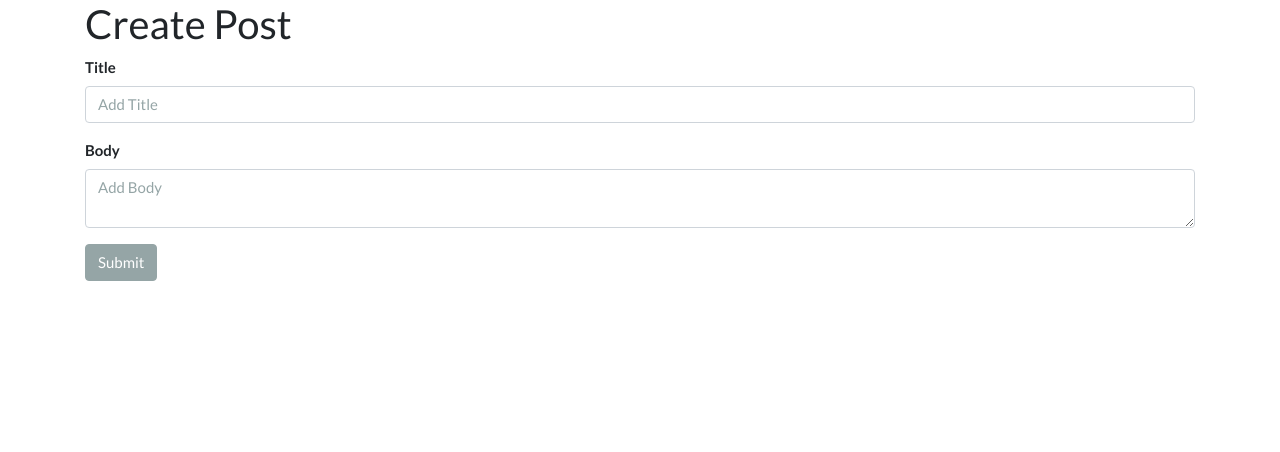
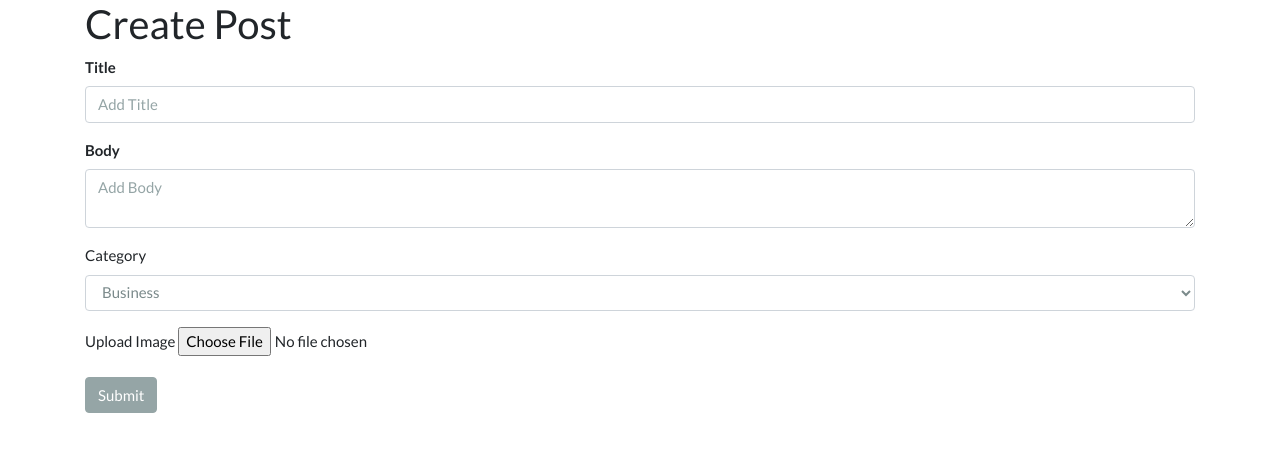
Before and after one commit to MShcherbyna/test, a CodeIgniter app: page /database/posts/create in a window 1280 px wide. Shown: the part 71-523 px from the top of the page. Run offline with CodeIgniter, Linux system fonts and the light colour scheme; data comes from the database, SQL or seed files in the repository; both versions use the stored data as it was after the commit; some libraries are stand-ins or nearby versions.

Commit message:
third video (after use stash apply)

```diff
--- a/application/config/autoload.php
+++ b/application/config/autoload.php
@@ -89,7 +89,7 @@ $autoload['drivers'] = array();
 |
 |	$autoload['helper'] = array('url', 'file');
 */
-$autoload['helper'] = array("url","form");
+$autoload['helper'] = array("url","form","text");
 
 /*
 | -------------------------------------------------------------------
--- a/application/controllers/Posts.php
+++ b/application/controllers/Posts.php
@@ -31,6 +31,7 @@
         public function create()
         {
             $data['title'] = 'Create Post';
+            $data['categories'] = $this->post_model->get_categories();
 
             $this->form_validation->set_rules('title', 'Title', 'required');
             $this->form_validation->set_rules('body', 'Body', 'required');
@@ -41,7 +42,23 @@
                 $this->load->view('posts/create', $data);
                 $this->load->view('templates/footer');
             } else {
-                $this->post_model->create_post();
+                //Upload file
+                $config['upload_path'] = './assets/images/posts';
+                $config['allowed_types'] = 'gif|jpg|png';
+                $config['max_size'] = '2048';
+                $config['max_width'] = '2000';
+                $config['max_height'] = '2000';
+                $this->load->library('upload', $config);
+
+
+                if(!$this->upload->do_upload()){
+                    $errors = array('error' => $this->upload->display_errors());
+                    $post_image = 'noimage.jpg';
+                } else {
+                    $data = array('upload_data' => $this->upload->data());
+                    $post_image = $_FILES['userfile']['name'];
+                }
+                $this->post_model->create_post($post_image);
                 redirect('posts');
             }
 
@@ -67,7 +84,7 @@
         public function edit($slug)
         {
             $data['post'] = $this->post_model->get_posts($slug);
-
+            $data['categories'] = $this->post_model->get_categories();
             if (empty($data['post'])) {
                 show_404();
             }
--- a/application/models/Post_model.php
+++ b/application/models/Post_model.php
@@ -11,7 +11,8 @@
         public function get_posts($slug = false)
         {
             if ($slug === false) {
-                $this->db->order_by('id', 'DESC');
+                $this->db->order_by('posts.id', 'DESC');
+                $this->db->join('categories', 'categories.id = posts.category_id');
                 $query = $this->db->get('posts');
                 return $query->result_array();
             }
@@ -19,14 +20,16 @@
             return $query->row_array();
         }
 
-        public function create_post()
+        public function create_post($post_image)
         {
             $slug = url_title($this->input->post('title'));
 
             $data = array(
                 'title' => $this->input->post('title'),
                 'slug' => $slug,
-                'body' => $this->input->post('body')
+                'body' => $this->input->post('body'),
+                'category_id' => $this->input->post('category_id'),
+                'post_image' => $post_image
             );
             return $this->db->insert('posts', $data);
         }
@@ -44,9 +47,17 @@
             $data = array(
                 'title' => $this->input->post('title'),
                 'slug' => $slug,
-                'body' => $this->input->post('body')
+                'body' => $this->input->post('body'),
+                'category_id' => $this->input->post('category_id')
             );
-            $this->db->where('id',$this->input->post('id'));
-            return $this->db->update('posts',$data);
+            $this->db->where('id', $this->input->post('id'));
+            return $this->db->update('posts', $data);
+        }
+
+        public function get_categories()
+        {
+            $this->db->order_by('name');
+            $query = $this->db->get('categories');
+            return $query->result_array();
         }
     }
--- a/application/views/posts/create.php
+++ b/application/views/posts/create.php
@@ -1,7 +1,7 @@
 <h2><?= $title; ?></h2>
-<?php echo validation_errors()?>
+<?php echo validation_errors() ?>
 
-<?php echo form_open("posts/create");?>
+<?php echo form_open_multipart("posts/create"); ?>
 <div class="form-group">
     <label><b>Title</b></label>
     <input type="text" class="form-control" name="title" placeholder="Add Title">
@@ -9,10 +9,20 @@
 <div class="form-group">
     <label><b>Body</b></label>
 
-        <textarea name="body" id="editor1" class="form-control"  placeholder="Add Body"></textarea>
+    <textarea name="body" id="editor1" class="form-control" placeholder="Add Body"></textarea>
 </div>
-
+<div class="form-group">
+    <label>Category</label>
+    <select name="category_id" class="form-control">
+        <?php foreach ($categories as $category): ?>
+            <option value="<?php echo $category['id'] ?>"> <?php echo $category['name'] ?></option>
+        <?php endforeach; ?>
+    </select>
+</div>
+<div class="form-group">
+    <label>Upload Image</label>
+    <input type="file" name="userfile" size="20">
+</div>
 <div class="g-recaptcha" data-sitekey="6LcJTVgUAAAAAAkyTIz0j38094rQU7hWZx51jfHq"></div>
 <button type="submit" class="btn btn-secondary">Submit</button>
-
 </form>
--- a/application/views/posts/view.php
+++ b/application/views/posts/view.php
@@ -1,5 +1,6 @@
 <h2><?php echo $post['title']; ?></h2>
 <small class="post-date"> Posted on:<?php echo $post['created_at']; ?></small><br>
+<img  src="<?php echo site_url(); ?>assets/images/posts/<?php echo $post['post_image'] ?>">
 <div class="post-body">
     <?php echo $post['body']; ?>
 </div>
@@ -7,7 +8,7 @@
 <hr>
 
 
- <a class="btn btn-primary  " href="/posts/edit/<?php echo $post['slug']; ?>">Edit</a>
+<a class="btn btn-primary  " href="/posts/edit/<?php echo $post['slug']; ?>">Edit</a>
 <?php echo form_open('/posts/delete/' . $post['id']); ?>
 
 <input type="submit"
--- a/application/views/templates/header.php
+++ b/application/views/templates/header.php
@@ -2,7 +2,7 @@
 <head>
     <title>ciBlog</title>
     <link rel="stylesheet" href="https://bootswatch.com/4/flatly/bootstrap.min.css">
-    <link rel="stylesheet" href="<?php echo base_url(); ?>/assets/css/style.css">
+    <link rel="stylesheet" href="<?php echo base_url(); ?>assets/css/style.css">
     <script src="http://cdn.ckeditor.com/4.9.2/standard/ckeditor.js"></script>
     <script src='https://www.google.com/recaptcha/api.js'></script>
 </head>
--- a/assets/css/style.css
+++ b/assets/css/style.css
@@ -1,13 +1,19 @@
-.post-date{
+.post-date {
     background: #f4f4f4;
     padding: 4px;
     margin: 3px;
     display: block;
 
 }
-.btn-primary{
-    float:left;
+
+.btn-primary {
+    float: left;
 }
+
 .btn-danger {
-    margin-left:17px;
+    margin-left: 17px;
 }
+
+.post-thumb {
+    width: 100%;
+}
```
Also changed, not shown: application/views/posts/edit.php (+14 -4 lines), application/views/posts/index.php (+14 -5 lines), dumpSql/ciblog.sql (+52 -10 lines). Lines whose indentation alone changed are shown as unchanged.
